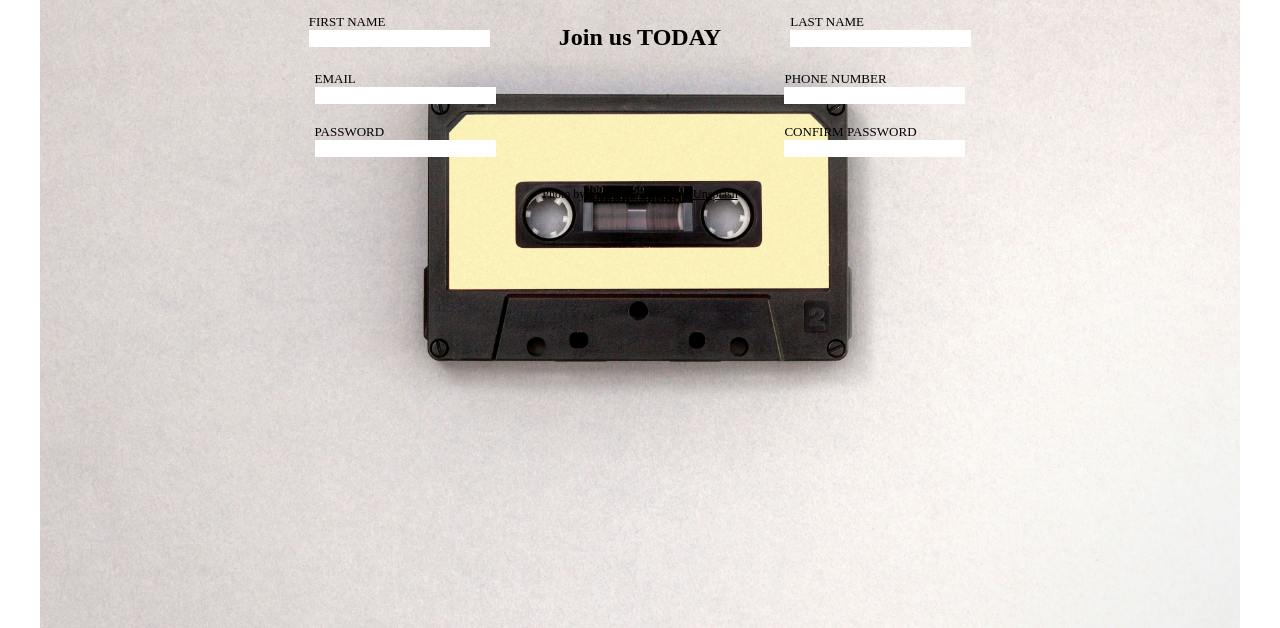
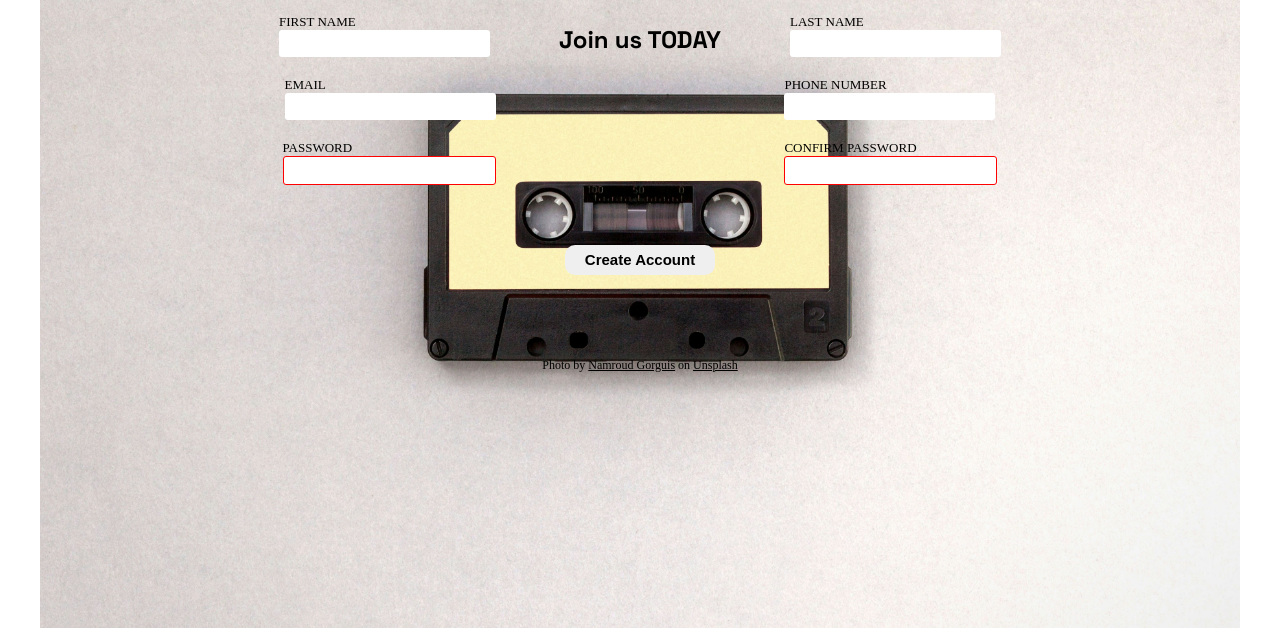
Before and after one commit to Sorbari2016/basic_form-, a plain HTML site: page index.html in a window 1280 px wide. Shown: the part 172-800 px from the top of the page. Drawn offline with Linux system fonts and the light colour scheme.

Commit message:
Completed the major part of the project, Added validations

```diff
--- a/index.html
+++ b/index.html
@@ -41,14 +41,20 @@
             <div class="infoblock">
                 <p>
                     <label for="pwd">PASSWORD</label>
-                    <input type="password" name="user_pwd" id="pwd" required>
+                    <input type="password" name="user_pwd" id="pwd" pattern="^(?=.*[A-Za-z])(?=.*\d)(?=.*[@$!%*?&])[A-Za-z\d@$!%*?&]{6,}$"
+                    title="Password must be at least 6 characters long, include at least one number, one letter, and one special character."required>
                 </p>
                 <p>
                     <label for="confirm_pwd">CONFIRM PASSWORD</label>
-                    <input type="password" name="user_confirm_pwd" id="confirm_pwd" required>
+                    <input type="password" name="user_confirm_pwd" id="confirm_pwd" pattern="^(?=.*[A-Za-z])(?=.*\d)(?=.*[@$!%*?&])[A-Za-z\d@$!%*?&]{6,}$"
+                    title="Password must be at least 6 characters long, include at least one number, one letter, and one special character". required>
                 </p>
             </div>
         </fieldset>
+        <fiedset class="section section2">
+            <button type="submit">Create Account</button>
+
+        </fiedset>
 
 
 
--- a/style.css
+++ b/style.css
@@ -8,8 +8,8 @@
 
 
 body {
-    background-image: url(assets/namroud-gorguis-FZWivbri0Xk-unsplash.jpg);
-    background-size: contain; /* Ensures the whole image is visible */
+  background-image: url(assets/namroud-gorguis-FZWivbri0Xk-unsplash.jpg);
+  background-size: contain; /* Ensures the whole image is visible */
   background-repeat: no-repeat; /* Prevents tiling */
   background-position: center; /* Centers the image */
   background-attachment: fixed; /* Optional: keeps the image fixed while scrolling */
@@ -17,12 +17,14 @@ body {
 
 h2 {
   margin-top: 10px;
+  font-family: "Space Grotesk", sans-serif;
 }
 
 /* Styling for the footer text */
 footer {
   text-align: center;
   font-size: 0.75rem;
+  margin-top: 6.5%;
 }
 
 /* Color for the photo links */
@@ -73,3 +75,35 @@ label {
 #infoblock1 {
   gap:5.5%;
 }
+
+.section2 {
+  display: flex;
+  justify-content: center;
+}
+
+button {
+  margin-top: 30px;
+  height: 30px;
+  width: 150px;
+  font-size: 15px;
+  font-weight: bold;
+  border-radius: 10px;
+}
+
+button:hover {
+  background-color: #F8E7F6;
+}
+
+input {
+  border-radius: 3px;
+  height: 25px;
+  font-size: 1rem;
+}
+
+input[type="password"]:valid{
+  border: 1px solid green;
+}
+
+input[type="password"]:invalid{
+  border: 1px solid red;
+}
```
